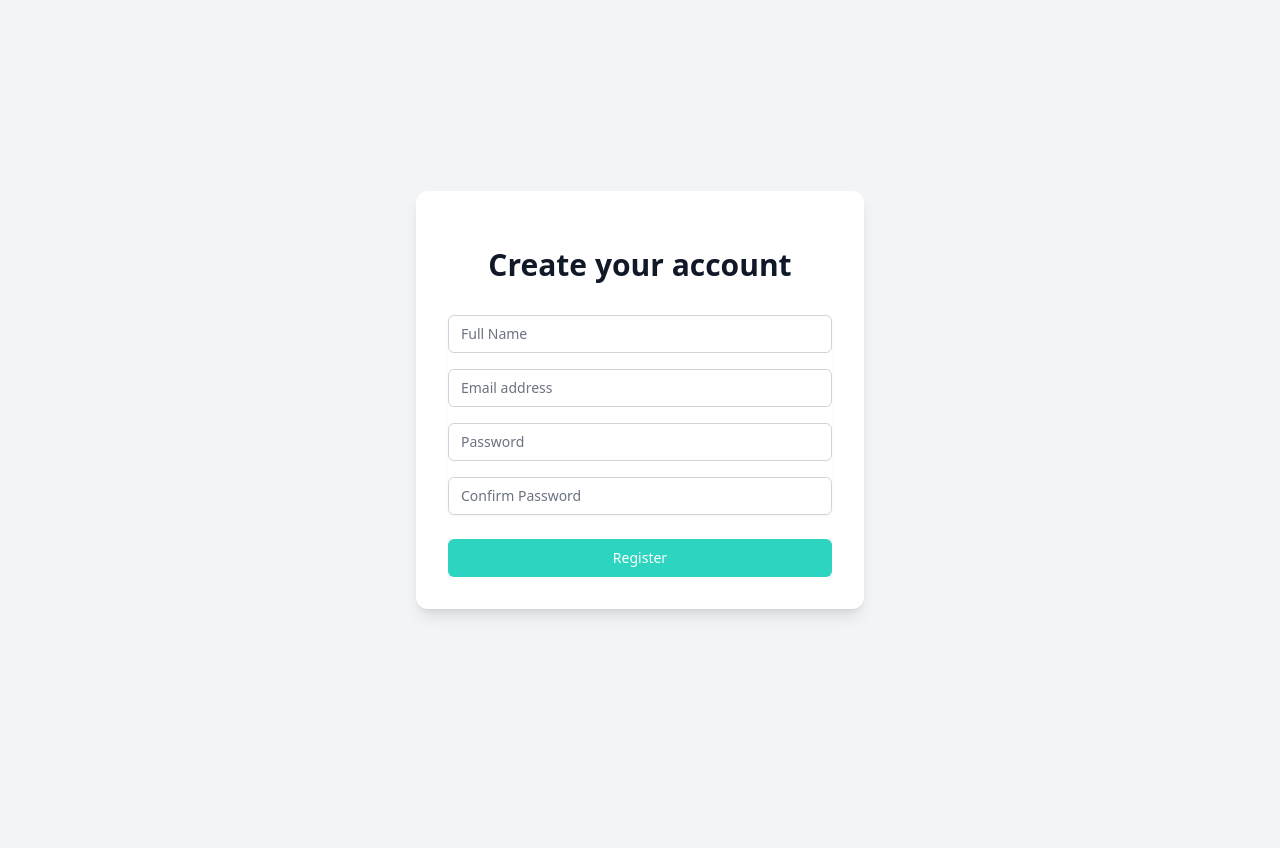
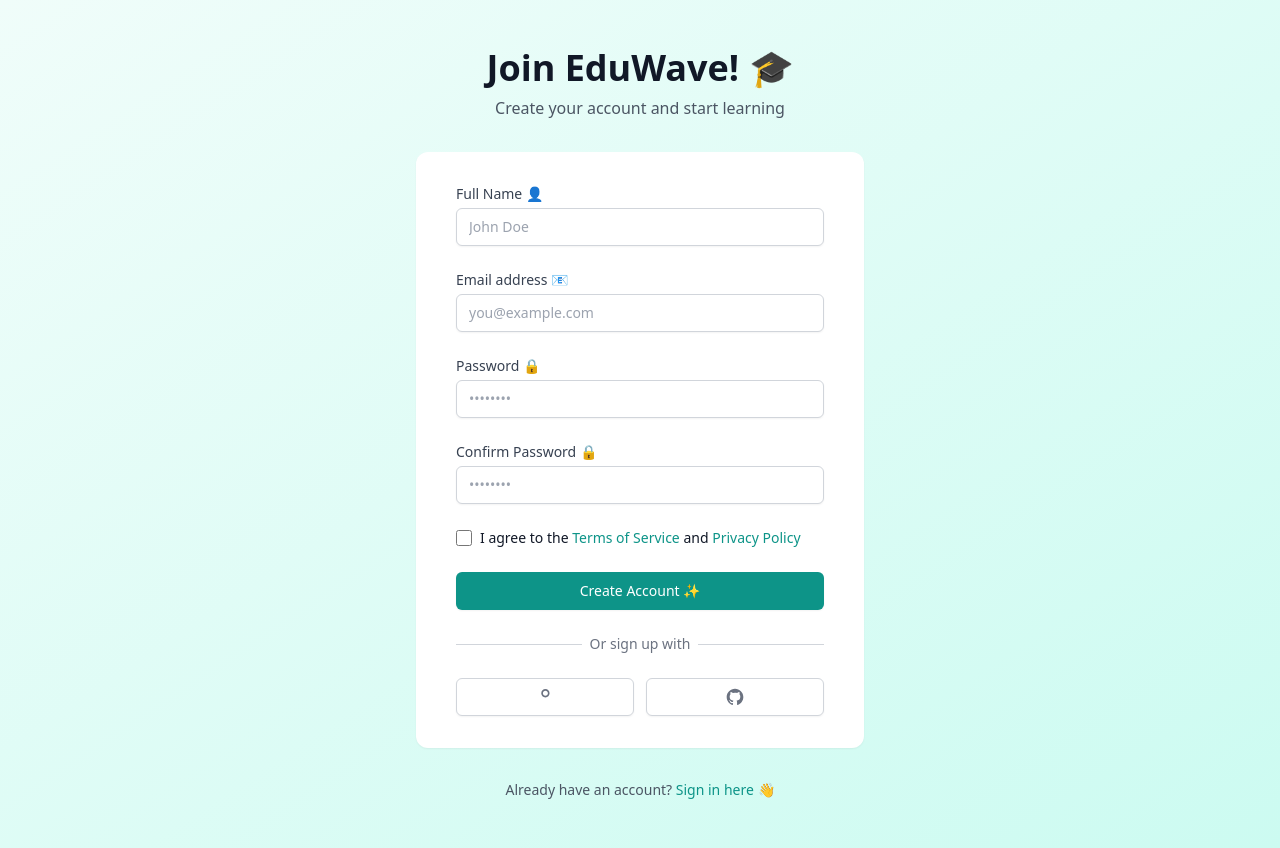
Before and after one commit to EduardLupu/diss-project, a Next.js app in the folder client/: page /register in a window 1280 px wide. Before the commit the page ends 800 px from the top, so only its background shows below. Built offline with nearby package versions, Linux system fonts and the light colour scheme.

Commit message:
Improved design.

```diff
--- a/client/src/app/login/page.jsx
+++ b/client/src/app/login/page.jsx
@@ -2,76 +2,123 @@
 
 import { useState } from 'react'
 import { useRouter } from 'next/navigation'
+import Link from 'next/link'
 
 export default function LoginPage() {
+  const router = useRouter()
   const [email, setEmail] = useState('')
   const [password, setPassword] = useState('')
-  const router = useRouter()
+  const [error, setError] = useState('')
 
   const handleSubmit = (e) => {
     e.preventDefault()
-    // Updated authentication
-    if (email === 'dev@diss.com' && password === 'devpass') {
-      // Store user info in localStorage
-      localStorage.setItem('user', JSON.stringify({
-        email: 'dev@diss.com',
-        name: 'Developer',
-        image: '/next.svg'
-      }))
+    // Mock login - in a real app, this would be an API call
+    if (email && password) {
+      const user = {
+        name: 'John Doe',
+        email: email
+      }
+      localStorage.setItem('user', JSON.stringify(user))
       router.push('/dashboard')
     } else {
-      alert('Invalid credentials')
+      setError('Please fill in all fields')
     }
   }
 
   return (
-    <div className="min-h-screen flex items-center justify-center bg-gray-100">
-      <div className="max-w-md w-full space-y-8 p-8 bg-white rounded-xl shadow-lg">
+    <div className="min-h-screen bg-gradient-to-br from-teal-50 to-teal-100 flex items-center justify-center py-12 px-4 sm:px-6 lg:px-8">
+      <div className="max-w-md w-full space-y-8">
+        <div className="text-center">
+          <h1 className="text-4xl font-bold text-gray-900 mb-2">Welcome Back! 👋</h1>
+          <p className="text-gray-600">Sign in to continue your learning journey</p>
+        </div>
+
+        <div className="bg-white py-8 px-4 shadow-sm rounded-xl sm:px-10">
+          <form className="space-y-6" onSubmit={handleSubmit}>
+            {error && (
+              <div className="bg-red-50 border border-red-200 text-red-600 px-4 py-3 rounded-md text-sm">
+                {error}
+              </div>
+            )}
+
             <div>
-          <h2 className="mt-6 text-center text-3xl font-extrabold text-gray-900">
-            Sign in to your account
-          </h2>
-        </div>
-        <form className="mt-8 space-y-6" onSubmit={handleSubmit}>
-          <div className="rounded-md shadow-sm -space-y-px">
-            <div>
-              <label htmlFor="email" className="sr-only">Email address</label>
+              <label htmlFor="email" className="block text-sm font-medium text-gray-700">
+                Email address 📧
+              </label>
+              <div className="mt-1">
                 <input
                   id="email"
                   name="email"
                   type="email"
+                  autoComplete="email"
                   required
-                className="appearance-none rounded-none relative block w-full px-3 py-2 border border-gray-300 placeholder-gray-500 text-gray-900 rounded-t-md focus:outline-none focus:ring-teal-500 focus:border-teal-500 focus:z-10 sm:text-sm"
-                placeholder="Email address"
                   value={email}
                   onChange={(e) => setEmail(e.target.value)}
+                  className="appearance-none block w-full px-3 py-2 border border-gray-300 rounded-md shadow-sm placeholder-gray-400 focus:outline-none focus:ring-teal-500 focus:border-teal-500 sm:text-sm"
+                  placeholder="you@example.com"
                 />
               </div>
+            </div>
+
             <div>
-              <label htmlFor="password" className="sr-only">Password</label>
+              <label htmlFor="password" className="block text-sm font-medium text-gray-700">
+                Password 🔒
+              </label>
+              <div className="mt-1">
                 <input
                   id="password"
                   name="password"
                   type="password"
+                  autoComplete="current-password"
                   required
-                className="appearance-none rounded-none relative block w-full px-3 py-2 border border-gray-300 placeholder-gray-500 text-gray-900 rounded-b-md focus:outline-none focus:ring-teal-500 focus:border-teal-500 focus:z-10 sm:text-sm"
-                placeholder="Password"
                   value={password}
                   onChange={(e) => setPassword(e.target.value)}
+                  className="appearance-none block w-full px-3 py-2 border border-gray-300 rounded-md shadow-sm placeholder-gray-400 focus:outline-none focus:ring-teal-500 focus:border-teal-500 sm:text-sm"
+                  placeholder="••••••••"
                 />
+              </div>
+            </div>
+
+            <div className="flex items-center justify-between">
+              <div className="flex items-center">
+                <input
+                  id="remember-me"
+                  name="remember-me"
+                  type="checkbox"
+                  className="h-4 w-4 text-teal-600 focus:ring-teal-500 border-gray-300 rounded"
+                />
+                <label htmlFor="remember-me" className="ml-2 block text-sm text-gray-900">
+                  Remember me
+                </label>
+              </div>
+
+              <div className="text-sm">
+                <a href="#" className="font-medium text-teal-600 hover:text-teal-500">
+                  Forgot your password?
+                </a>
               </div>
             </div>
 
             <div>
               <button
                 type="submit"
-              className="group relative w-full flex justify-center py-2 px-4 border border-transparent text-sm font-medium rounded-md text-white bg-teal-400 hover:bg-teal-500 focus:outline-none focus:ring-2 focus:ring-offset-2 focus:ring-teal-500"
+                className="w-full flex justify-center py-2 px-4 border border-transparent rounded-md shadow-sm text-sm font-medium text-white bg-teal-600 hover:bg-teal-700 focus:outline-none focus:ring-2 focus:ring-offset-2 focus:ring-teal-500"
               >
-              Sign in
+                Sign in ✨
               </button>
             </div>
           </form>
         </div>
+
+        <div className="text-center">
+          <p className="text-sm text-gray-600">
+            Don't have an account?{' '}
+            <Link href="/register" className="font-medium text-teal-600 hover:text-teal-500">
+              Sign up here 🚀
+            </Link>
+          </p>
+        </div>
+      </div>
     </div>
   )
 }
--- a/client/src/app/register/page.jsx
+++ b/client/src/app/register/page.jsx
@@ -2,8 +2,10 @@
 
 import { useState } from 'react'
 import { useRouter } from 'next/navigation'
+import Link from 'next/link'
 
 export default function RegisterPage() {
+  const router = useRouter()
   const [formData, setFormData] = useState({
     name: '',
     email: '',
@@ -11,7 +13,6 @@ export default function RegisterPage() {
     confirmPassword: ''
   })
   const [error, setError] = useState('')
-  const router = useRouter()
 
   const handleChange = (e) => {
     const { name, value } = e.target
@@ -23,94 +24,191 @@ export default function RegisterPage() {
 
   const handleSubmit = (e) => {
     e.preventDefault()
-    setError('')
+
+    // Basic validation
+    if (!formData.name || !formData.email || !formData.password || !formData.confirmPassword) {
+      setError('Please fill in all fields')
+      return
+    }
 
     if (formData.password !== formData.confirmPassword) {
       setError('Passwords do not match')
       return
     }
 
-    // Dummy registration logic
-    console.log('Registration data:', formData)
-    router.push('/login')
+    // Mock registration - in a real app, this would be an API call
+    const user = {
+      name: formData.name,
+      email: formData.email
+    }
+    localStorage.setItem('user', JSON.stringify(user))
+    router.push('/dashboard')
   }
 
   return (
-    <div className="min-h-screen flex items-center justify-center bg-gray-100">
-      <div className="max-w-md w-full space-y-8 p-8 bg-white rounded-xl shadow-lg">
+    <div className="min-h-screen bg-gradient-to-br from-teal-50 to-teal-100 flex items-center justify-center py-12 px-4 sm:px-6 lg:px-8">
+      <div className="max-w-md w-full space-y-8">
+        <div className="text-center">
+          <h1 className="text-4xl font-bold text-gray-900 mb-2">Join EduWave! 🎓</h1>
+          <p className="text-gray-600">Create your account and start learning</p>
+        </div>
+
+        <div className="bg-white py-8 px-4 shadow-sm rounded-xl sm:px-10">
+          <form className="space-y-6" onSubmit={handleSubmit}>
+            {error && (
+              <div className="bg-red-50 border border-red-200 text-red-600 px-4 py-3 rounded-md text-sm">
+                {error}
+              </div>
+            )}
+
             <div>
-          <h2 className="mt-6 text-center text-3xl font-extrabold text-gray-900">
-            Create your account
-          </h2>
-        </div>
-        <form className="mt-8 space-y-6" onSubmit={handleSubmit}>
-          {error && (
-            <div className="text-red-500 text-sm text-center">{error}</div>
-          )}
-          <div className="rounded-md shadow-sm space-y-4">
-            <div>
-              <label htmlFor="name" className="sr-only">Full Name</label>
+              <label htmlFor="name" className="block text-sm font-medium text-gray-700">
+                Full Name 👤
+              </label>
+              <div className="mt-1">
                 <input
                   id="name"
                   name="name"
                   type="text"
+                  autoComplete="name"
                   required
-                className="appearance-none relative block w-full px-3 py-2 border border-gray-300 placeholder-gray-500 text-gray-900 rounded-md focus:outline-none focus:ring-teal-500 focus:border-teal-500 focus:z-10 sm:text-sm"
-                placeholder="Full Name"
                   value={formData.name}
                   onChange={handleChange}
-              />
-            </div>
-            <div>
-              <label htmlFor="email" className="sr-only">Email address</label>
-              <input
-                id="email"
-                name="email"
-                type="email"
-                required
-                className="appearance-none relative block w-full px-3 py-2 border border-gray-300 placeholder-gray-500 text-gray-900 rounded-md focus:outline-none focus:ring-teal-500 focus:border-teal-500 focus:z-10 sm:text-sm"
-                placeholder="Email address"
-                value={formData.email}
-                onChange={handleChange}
-              />
-            </div>
-            <div>
-              <label htmlFor="password" className="sr-only">Password</label>
-              <input
-                id="password"
-                name="password"
-                type="password"
-                required
-                className="appearance-none relative block w-full px-3 py-2 border border-gray-300 placeholder-gray-500 text-gray-900 rounded-md focus:outline-none focus:ring-teal-500 focus:border-teal-500 focus:z-10 sm:text-sm"
-                placeholder="Password"
-                value={formData.password}
-                onChange={handleChange}
-              />
-            </div>
-            <div>
-              <label htmlFor="confirmPassword" className="sr-only">Confirm Password</label>
-              <input
-                id="confirmPassword"
-                name="confirmPassword"
-                type="password"
-                required
-                className="appearance-none relative block w-full px-3 py-2 border border-gray-300 placeholder-gray-500 text-gray-900 rounded-md focus:outline-none focus:ring-teal-500 focus:border-teal-500 focus:z-10 sm:text-sm"
-                placeholder="Confirm Password"
-                value={formData.confirmPassword}
-                onChange={handleChange}
+                  className="appearance-none block w-full px-3 py-2 border border-gray-300 rounded-md shadow-sm placeholder-gray-400 focus:outline-none focus:ring-teal-500 focus:border-teal-500 sm:text-sm"
+                  placeholder="John Doe"
                 />
               </div>
             </div>
 
             <div>
+              <label htmlFor="email" className="block text-sm font-medium text-gray-700">
+                Email address 📧
+              </label>
+              <div className="mt-1">
+                <input
+                  id="email"
+                  name="email"
+                  type="email"
+                  autoComplete="email"
+                  required
+                  value={formData.email}
+                  onChange={handleChange}
+                  className="appearance-none block w-full px-3 py-2 border border-gray-300 rounded-md shadow-sm placeholder-gray-400 focus:outline-none focus:ring-teal-500 focus:border-teal-500 sm:text-sm"
+                  placeholder="you@example.com"
+                />
+              </div>
+            </div>
+
+            <div>
+              <label htmlFor="password" className="block text-sm font-medium text-gray-700">
+                Password 🔒
+              </label>
+              <div className="mt-1">
+                <input
+                  id="password"
+                  name="password"
+                  type="password"
+                  autoComplete="new-password"
+                  required
+                  value={formData.password}
+                  onChange={handleChange}
+                  className="appearance-none block w-full px-3 py-2 border border-gray-300 rounded-md shadow-sm placeholder-gray-400 focus:outline-none focus:ring-teal-500 focus:border-teal-500 sm:text-sm"
+                  placeholder="••••••••"
+                />
+              </div>
+            </div>
+
+            <div>
+              <label htmlFor="confirmPassword" className="block text-sm font-medium text-gray-700">
+                Confirm Password 🔒
+              </label>
+              <div className="mt-1">
+                <input
+                  id="confirmPassword"
+                  name="confirmPassword"
+                  type="password"
+                  autoComplete="new-password"
+                  required
+                  value={formData.confirmPassword}
+                  onChange={handleChange}
+                  className="appearance-none block w-full px-3 py-2 border border-gray-300 rounded-md shadow-sm placeholder-gray-400 focus:outline-none focus:ring-teal-500 focus:border-teal-500 sm:text-sm"
+                  placeholder="••••••••"
+                />
+              </div>
+            </div>
+
+            <div className="flex items-center">
+              <input
+                id="terms"
+                name="terms"
+                type="checkbox"
+                required
+                className="h-4 w-4 text-teal-600 focus:ring-teal-500 border-gray-300 rounded"
+              />
+              <label htmlFor="terms" className="ml-2 block text-sm text-gray-900">
+                I agree to the{' '}
+                <a href="#" className="font-medium text-teal-600 hover:text-teal-500">
+                  Terms of Service
+                </a>{' '}
+                and{' '}
+                <a href="#" className="font-medium text-teal-600 hover:text-teal-500">
+                  Privacy Policy
+                </a>
+              </label>
+            </div>
+
+            <div>
               <button
                 type="submit"
-              className="group relative w-full flex justify-center py-2 px-4 border border-transparent text-sm font-medium rounded-md text-white bg-teal-400 hover:bg-teal-500 focus:outline-none focus:ring-2 focus:ring-offset-2 focus:ring-teal-500"
+                className="w-full flex justify-center py-2 px-4 border border-transparent rounded-md shadow-sm text-sm font-medium text-white bg-teal-600 hover:bg-teal-700 focus:outline-none focus:ring-2 focus:ring-offset-2 focus:ring-teal-500"
               >
-              Register
+                Create Account ✨
               </button>
             </div>
           </form>
+
+          <div className="mt-6">
+            <div className="relative">
+              <div className="absolute inset-0 flex items-center">
+                <div className="w-full border-t border-gray-300" />
+              </div>
+              <div className="relative flex justify-center text-sm">
+                <span className="px-2 bg-white text-gray-500">Or sign up with</span>
+              </div>
+            </div>
+
+            <div className="mt-6 grid grid-cols-2 gap-3">
+              <button
+                type="button"
+                className="w-full inline-flex justify-center py-2 px-4 border border-gray-300 rounded-md shadow-sm bg-white text-sm font-medium text-gray-500 hover:bg-gray-50"
+              >
+                <span className="sr-only">Sign up with Google</span>
+                <svg className="w-5 h-5" aria-hidden="true" fill="currentColor" viewBox="0 0 24 24">
+                  <path d="M12.48 12.48c-2.76 0-5-2.24-5-5s2.24-5 5-5 5 2.24 5 5-2.24 5-5 5zm0-8c-1.66 0-3 1.34-3 3s1.34 3 3 3 3-1.34 3-3-1.34-3-3-3z" />
+                </svg>
+              </button>
+
+              <button
+                type="button"
+                className="w-full inline-flex justify-center py-2 px-4 border border-gray-300 rounded-md shadow-sm bg-white text-sm font-medium text-gray-500 hover:bg-gray-50"
+              >
+                <span className="sr-only">Sign up with GitHub</span>
+                <svg className="w-5 h-5" aria-hidden="true" fill="currentColor" viewBox="0 0 24 24">
+                  <path d="M12 2C6.477 2 2 6.477 2 12c0 4.42 2.865 8.17 6.839 9.49.5.092.682-.217.682-.482 0-.237-.008-.868-.013-1.703-2.782.604-3.369-1.34-3.369-1.34-.454-1.156-1.11-1.464-1.11-1.464-.908-.62.069-.608.069-.608 1.003.07 1.531 1.03 1.531 1.03.892 1.529 2.341 1.087 2.91.832.092-.647.35-1.088.636-1.338-2.22-.253-4.555-1.11-4.555-4.943 0-1.091.39-1.984 1.029-2.683-.103-.253-.446-1.27.098-2.647 0 0 .84-.269 2.75 1.025A9.578 9.578 0 0112 6.836c.85.004 1.705.115 2.504.337 1.909-1.294 2.747-1.025 2.747-1.025.546 1.377.202 2.394.1 2.647.64.699 1.028 1.592 1.028 2.683 0 3.842-2.339 4.687-4.566 4.935.359.309.678.919.678 1.852 0 1.336-.012 2.415-.012 2.743 0 .268.18.58.688.482C19.138 20.167 22 16.418 22 12c0-5.523-4.477-10-10-10z" />
+                </svg>
+              </button>
+            </div>
+          </div>
+        </div>
+
+        <div className="text-center">
+          <p className="text-sm text-gray-600">
+            Already have an account?{' '}
+            <Link href="/login" className="font-medium text-teal-600 hover:text-teal-500">
+              Sign in here 👋
+            </Link>
+          </p>
+        </div>
       </div>
     </div>
   )
```
Also changed, not shown: client/src/app/dashboard/layout.jsx (+24 -4 lines). Lines whose indentation alone changed are shown as unchanged.
